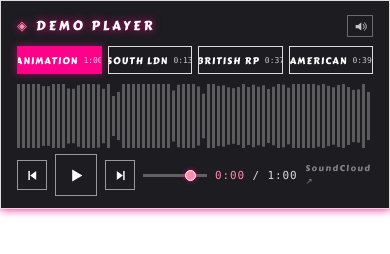
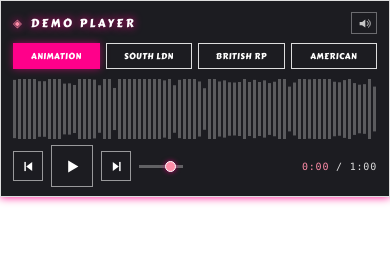
Before and after one commit to cThetaUT/nvo-assets, a plain HTML site: page index.html in a window 390 px wide. Drawn offline with Linux system fonts and the light colour scheme.

Commit message:
v4.1: compact mobile breakpoint, constant 209px height

```diff
--- a/index.html
+++ b/index.html
@@ -123,6 +123,18 @@
     transition:background-color .25s ease, color .25s ease;
   }
   .fallback a:hover { background:#FF8CA8; border-color:#FF8CA8; color:#1C1C21; }
+  /* ---- compact: keep total height constant at any width (fixed-height iframe embed) ---- */
+  @media (max-width: 560px) {
+    .tab { font-size:8.5px; letter-spacing:0.05em; gap:3px; height:26px; padding:0 2px; }
+    .tab .dur, .tab .eq { display:none !important; }
+    .brand { font-size:11.5px; }
+    .vol-slider { width:44px; }
+    .time { font-size:10px; }
+    .sc-link { display:none; }
+    .wave-wrap { height:60px; }
+    .wave-wrap canvas { height:60px; }
+    .player { padding:11px 12px 9px; }
+  }
 </style>
 </head>
 <body>
```
